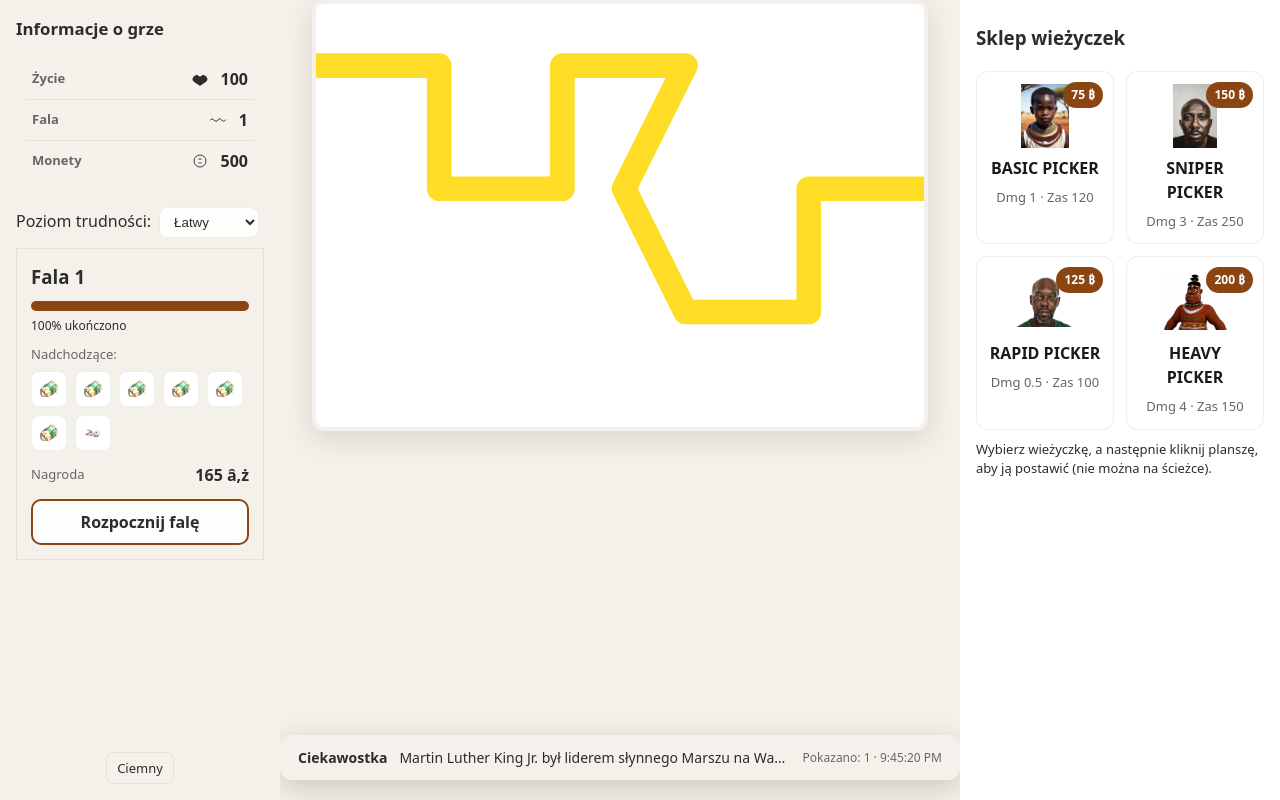
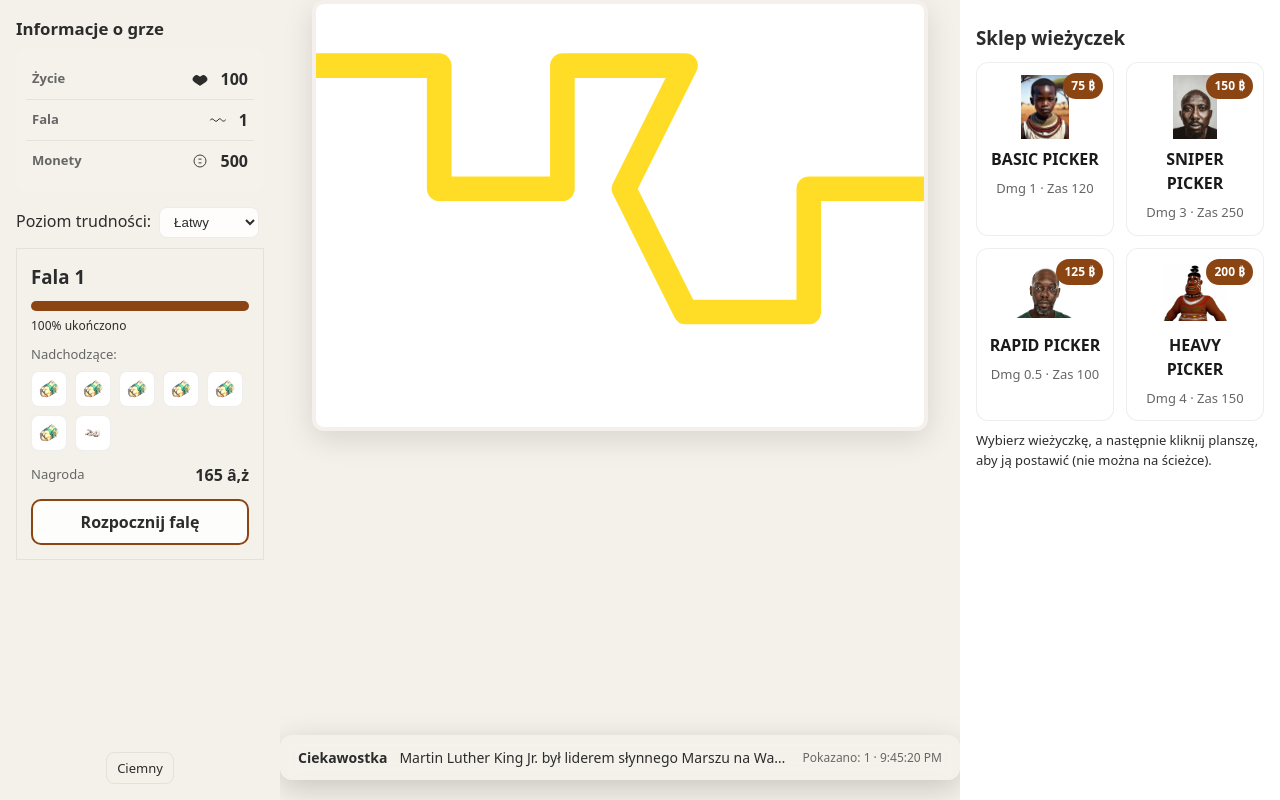
Before and after one commit to ASalek-Szkola/bawelna-app, a React (Vite) app: page / in a window 1280 px wide. Built offline with nearby package versions, Linux system fonts and the light colour scheme.

Commit message:
TowerShop padding fix

```diff
--- a/src/styles/TowerShop.css
+++ b/src/styles/TowerShop.css
@@ -1,6 +1,39 @@
-.tower-shop { padding: 16px; width: 100%; box-sizing: border-box; }
-.tower-shop-grid { display: grid; grid-template-columns: repeat(auto-fit, minmax(130px, 1fr)); gap: 12px; width: 100%; }
-.tower-card { position: relative; z-index: 1; width: 100%; padding: 12px; background: var(--shop-item-bg); color: var(--shop-item-text); border-radius: 12px; border: 1px solid var(--border-ui); display: flex; flex-direction: column; align-items: center; gap: 8px; cursor: pointer; transition: all 0.25s ease; box-sizing: border-box; }
+.tower-shop {
+  width: 100%;
+  box-sizing: border-box;
+  padding: 16px 0; /* 16px top/bottom padding, 0px left/right padding */
+}
+
+.tower-shop h3 {
+  margin: 0 0 10px 0; /* Only bottom margin to separate from the grid */
+}
+
+.tower-shop-grid {
+  display: grid;
+  grid-template-columns: repeat(auto-fit, minmax(130px, 1fr));
+  gap: 12px;
+  width: 100%; /* This will correctly be 100% of the 288px available width */
+  box-sizing: border-box;
+  /* No padding needed here. */
+}
+
+.tower-card {
+  position: relative;
+  z-index: 1;
+  width: 100%;
+  padding: 12px; /* Internal padding for the card content itself */
+  background: var(--shop-item-bg);
+  color: var(--shop-item-text);
+  border-radius: 12px;
+  border: 1px solid var(--border-ui);
+  display: flex;
+  flex-direction: column;
+  align-items: center;
+  gap: 8px;
+  cursor: pointer;
+  transition: all 0.25s ease;
+  box-sizing: border-box;
+}
 .tower-card:hover { transform: translateY(-4px); box-shadow: 0 12px 32px rgba(0,0,0,0.12); z-index: 50; }
 .tower-card.selected { box-shadow: 0 0 18px var(--accent); border-color: var(--accent); }
 .tower-card .cost-badge { position: absolute; right: 10px; top: 10px; background: var(--accent); color: #fff; padding: 4px 8px; border-radius: 999px; font-weight: 700; font-size: 12px; }
@@ -9,7 +42,13 @@
 .tower-stats { font-size: 13px; color: var(--text-muted); }
 .tooltip-title { font-weight: 800; margin-bottom: 6px; }
 .tooltip-footer { margin-top: 6px; font-size: 12px; opacity: 0.8; }
-.shop-instructions { margin-top: 10px; font-size: 13px; width: 100%; box-sizing: border-box; }
+.shop-instructions {
+  margin-top: 10px;
+  font-size: 13px;
+  width: 100%;
+  box-sizing: border-box;
+  /* No padding needed here. */
+}
 .tower-card .tooltip { display: none; position: absolute; left: 50%; top: 105%; transform: translateX(-50%); min-width: 160px; padding: 10px; background: var(--shop-item-bg); color: var(--shop-item-text); border: 1px solid var(--border-ui); border-radius: 8px; box-shadow: 0 10px 25px rgba(0,0,0,0.3); z-index: 120; }
 .tower-card:hover .tooltip { display: block; }
 .tower-card.disabled { opacity: 0.6; pointer-events: none; }
--- a/src/styles/layout.css
+++ b/src/styles/layout.css
@@ -1,3 +1,4 @@
+/* \styles\layout.css */
 .app {
   width: 100vw;
   height: 100vh;
@@ -33,7 +34,7 @@
 .right-panel {
   flex: 0 0 320px;
   height: 100%;
-  padding: 8px 0;
+  padding: 8px 16px; /* This padding is correct for the right panel itself */
   overflow-x: hidden;
   overflow-y: auto;
   background-color: var(--bg-panel);
```
